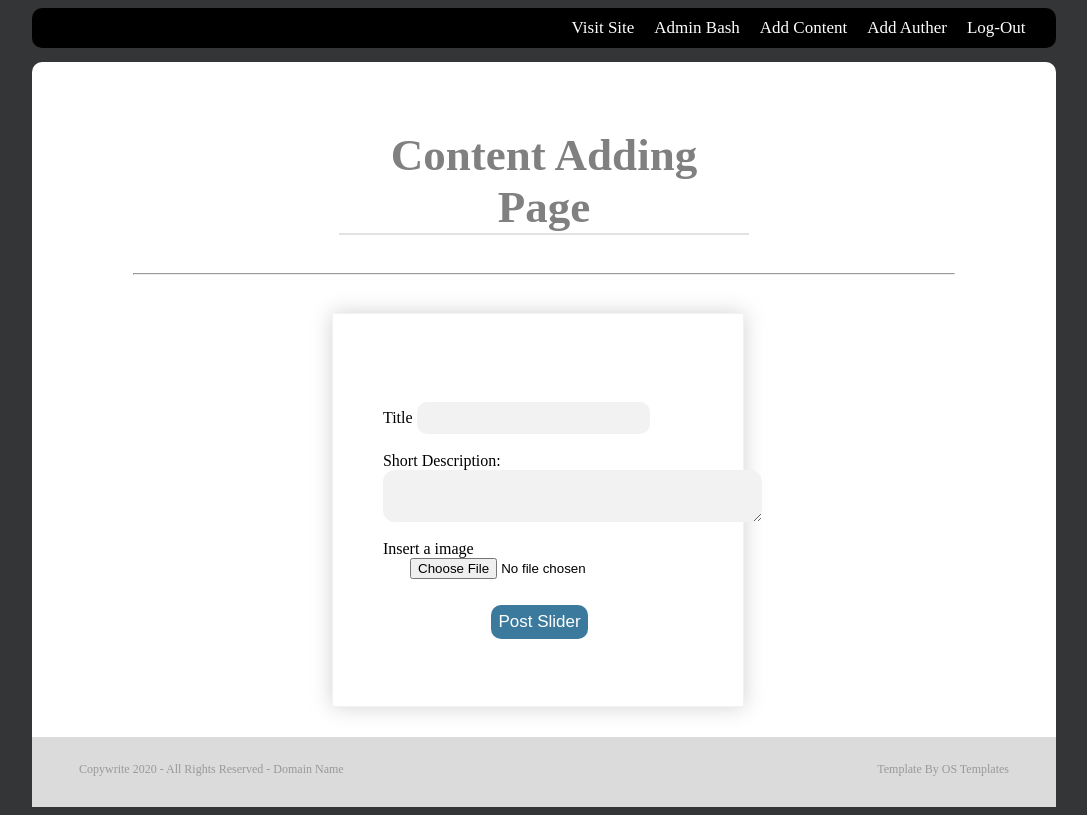
After one commit to ShahilJha/webproject, a PHP site: page /add_content.php in a window 1280 px wide. The commit adds this page. Shown: the whole page, without its empty margins (96-1183 px from the left). Run offline with PHP 8.4, Linux system fonts and the light colour scheme; the visitor is signed in with stand-in values (Sample User, id 1).

Commit message:
made inserting page for slider

```diff
--- /dev/null
+++ b/add_content.php
@@ -0,0 +1,64 @@
+<?php
+session_start();
+if(isset($_SESSION['username'])){
+  include("control_ribbon.php");
+}
+else{
+  header('location: login.php');
+}
+?>
+<?php
+$con = mysqli_connect('localhost','root','') or die(mysqli_error($con));
+mysqli_select_db($con,'project') or die(mysqli_error($con));
+?>
+<!DOCTYPE html>
+<html>
+<head>
+  <title>Add Content</title>
+  <link rel="stylesheet" type="text/css" href="style.css">
+  <link rel="stylesheet" type="text/css" href="admin_style.css">
+  <link rel="stylesheet" type="text/css" href="control_ribbon_style.css">
+  <link rel="stylesheet" type="text/css" href="admin_bash_table_style.css">
+  <style type="text/css">
+  	textarea{
+		font-size: 14px;
+		color: grey;
+		font-family: Georgia Regular;
+		border-radius: 12px;
+		border: none;
+		background: #f2f2f2;
+	}
+  </style>
+</head>
+<body>
+<br><br><br>
+<div class="container" style="border-radius: 10px 10px 0px 0px;">
+
+<!-- start of content -->
+<div class="post-container">
+<div class="filler"></div>
+<div align="center" class="post-title"><h2>Content Adding Page</h2></div>
+<hr style="width: 80%; color: #f2f2f2;">
+<div class="filler"></div>
+
+<div class="login-style">
+      <div class="filler"></div>
+        <div class="filler"></div>
+      <form method="POST" action="backend/add_slider_process.php" enctype="multipart/form-data">
+        <div class="login-user">Title  <input type="text" name="title"></div><br>
+        <div class="login-pass">Short Description: <br> <textarea cols="45" rows="3" name="description"></textarea><br><br>
+        <div class="">Insert a image</div>
+        <div class="login-user"> <input type="file" name="img"></div><br>
+        <input type="submit" name="btn_post_slider" value="Post Slider" style="margin-left: 32%;"><br>
+      </form>
+  </div>
+<div class="filler"></div>
+<!-- main container <div> -->
+</div>
+</div>
+<div class="filler"></div>
+<!-- end of content -->
+<?php include 'footer.php'; ?>
+
+</body>
+</html>
--- a/control_ribbon.php
+++ b/control_ribbon.php
@@ -1,6 +1,7 @@
 <div class="control_ribbon_style" style="border-radius: 10px;">
 	<div class="control_option" style="margin-right: 2%;"><a href="backend/logout_process.php">Log-out</a></div>
 	<div class="control_option"><a href="signup.php">Add Auther</a></div>
+	<div class="control_option"><a href="add_content.php">Add Content</a></div>
 	<div class="control_option"><a href="admin_bash.php">Admin Bash</a></div>
 	<div class="control_option"><a href="index.php">Visit Site</a></div>
 </div>
--- a/index.php
+++ b/index.php
@@ -15,7 +15,7 @@ mysqli_select_db($con,'project') or die(mysqli_error($con));
 
     <!-- start of slider -->
     <?php
-    $query1 = "SELECT * FROM index_slider";
+    $query1 = "SELECT * FROM index_slider ORDER BY id DESC LIMIT 4";
     $result1 = mysqli_query($con,$query1) or die(mysqli_error($con));
     ?>
     <div class="slider-container">
```
Also changed, not shown: backend/add_slider_process.php (added, +13 -0 lines), backend/add_post_process.php (added), image/wallpaper.PNG (added).
